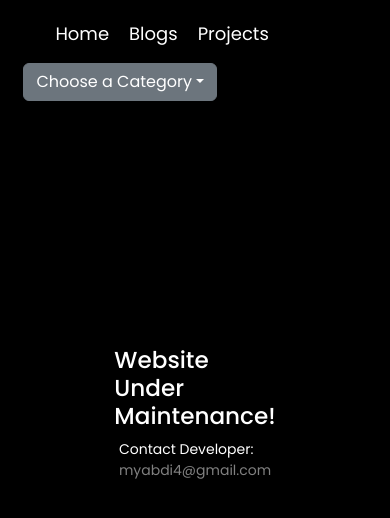
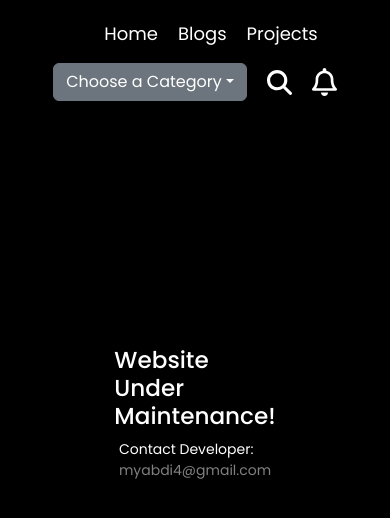
Before and after one commit to myabdi4/nurabdirahman, a React (Vite) app: page /projects in a window 390 px wide. Shown: the top 518 px of the page. Built offline with nearby package versions, Linux system fonts and the light colour scheme.

Commit message:
logo size change

```diff
--- a/src/App.jsx
+++ b/src/App.jsx
@@ -2,6 +2,8 @@ import Blog from "./pages/Blogs/Blog";
 import Home from "./pages/Home/Home";
 import { Routes, Route } from "react-router-dom";
 import Projects from "./pages/Projects/Projects";
+import BlogContent from "./components/BlogContent/BlogContent";
+// import Layout from "./Layout/Layout";
 
 function App() {
   return (
@@ -10,6 +12,7 @@ function App() {
         <Route path="/" element={<Home />} />
         <Route path="/blogs" element={<Blog />} />
         <Route path="/projects" element={<Projects />} />
+        <Route path="/blog/blogcontent/:id" element={<BlogContent />} />
       </Routes>
     </>
   );
--- /dev/null
+++ b/src/Layout/Layout.jsx
@@ -0,0 +1,14 @@
+// Layout.js
+import React from "react";
+import Navbar from "../components/Navbar/Navbar";
+
+const Layout = ({ children }) => {
+  return (
+    <>
+      <Navbar />
+      <main>{children}</main>
+    </>
+  );
+};
+
+export default Layout;
--- /dev/null
+++ b/src/components/BlogContent/BlogContent.jsx
@@ -0,0 +1,7 @@
+import React from "react";
+
+const BlogContent = () => {
+  return <div className="blogcontent">hey</div>;
+};
+
+export default BlogContent;
--- a/src/components/BlogPosts/Blog/Blog.jsx
+++ b/src/components/BlogPosts/Blog/Blog.jsx
@@ -1,5 +1,6 @@
 import "./Blog.css";
 import image from "../../../assets/hero_banner.jpg";
+import { Link } from "react-router-dom";
 
 const Blog = ({ index, title, description, src, url }) => {
   return (
@@ -7,15 +8,19 @@ const Blog = ({ index, title, description, src, url }) => {
       {src && description && (
         <div className="blog">
           <div className="card" style={{ width: "23rem", height: "30rem" }}>
-            <img src={src?src:{image}} className="card-img-top" alt="..." />
+            <img
+              src={src ? src : { image }}
+              className="card-img-top"
+              alt="..."
+            />
             <div className="card-body">
               <h5 className="card-title">{title.slice(0, 70)}</h5>
               <p className="card-text">
                 {description ? description.slice(0, 150) : "..."}
               </p>
-              <a href="#" className="btn">
+              <Link to={`/blog/blogcontent/${index}}`} className="btn">
                 Read More
-              </a>
+              </Link>
             </div>
           </div>
         </div>
--- a/src/components/Navbar/DropdownComponent.jsx
+++ b/src/components/Navbar/DropdownComponent.jsx
@@ -1,7 +1,7 @@
 import React from "react";
 import "./DropdownComponent.css";
 
-const DropdownComponent = ({ setCategory }) => {
+const DropdownComponent = ({setCategory}) => {
   return (
     <div className="dropdown">
       <button
--- a/src/components/Navbar/Navbar.css
+++ b/src/components/Navbar/Navbar.css
@@ -11,7 +11,6 @@
     transparent
   );
   z-index: 1;
-
 }
 .navbar .navbar-right {
   display: flex;
@@ -51,14 +50,18 @@
   cursor: pointer;
 }
 
-@media (max-width: 680px) {
+@media (max-width: 1040px) {
   .navbar-right img {
-    display: none;
+    width: 25px;
+  }
+  .navbar {
+    display: flex;
+    flex-direction: column;
   }
 }
 
 @media (max-width: 1030px) {
-  .navbar-left img {
+  /* .navbar-left img {
     display: none;
-  }
+  } */
 }
--- a/src/pages/Blogs/Blog.jsx
+++ b/src/pages/Blogs/Blog.jsx
@@ -1,11 +1,10 @@
 import React from "react";
+import BlogPosts from "../../components/BlogPosts/BlogPosts";
 import Navbar from "../../components/Navbar/Navbar";
-import BlogPosts from "../../components/BlogPosts/BlogPosts";
 import { useState } from "react";
 
 const Blog = () => {
   const [category, setCategory] = useState("Technology");
-
   return (
     <div className="blogs">
       <Navbar setCategory={setCategory} />
--- a/src/pages/Home/Home.jsx
+++ b/src/pages/Home/Home.jsx
@@ -1,7 +1,7 @@
 // import React from "react";
 
+import HeroSection from "../../components/HeroSection/HeroSection";
 import Navbar from "../../components/Navbar/Navbar";
-import HeroSection from "../../components/HeroSection/HeroSection";
 
 const Home = () => {
   return (
--- a/src/pages/Projects/Projects.jsx
+++ b/src/pages/Projects/Projects.jsx
@@ -1,6 +1,5 @@
-import React from "react";
+import ComingSoon from "../../components/ComingSoon";
 import Navbar from "../../components/Navbar/Navbar";
-import ComingSoon from "../../components/ComingSoon";
 
 const Projects = () => {
   return (
```
